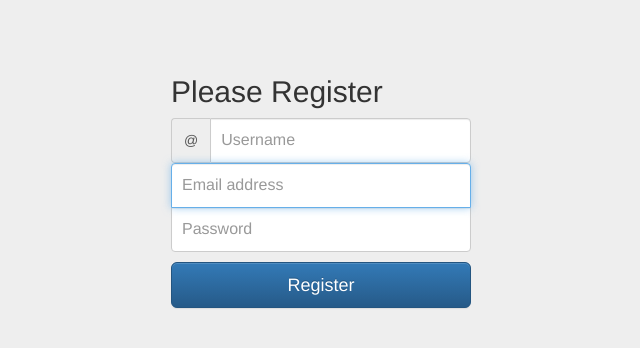
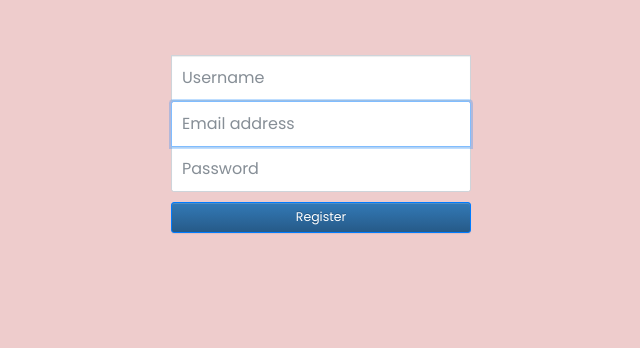
Before and after one commit to xDannyx/sklep, a PHP site: page /register.php in a window 1280 px wide. Shown: the top 348 px of the page, without its empty margins (319-959 px from the left). Run offline with PHP 8.4, Linux system fonts and the light colour scheme; data that the repository does not hold is empty.

Commit message:
poprawa formatowania

```diff
--- a/register.php
+++ b/register.php
@@ -1,39 +1,78 @@
 <?php
+
 $connection =new mysqli('mysql.cba.pl','bazadanychPZ','123456Pz');
+
 if (!$connection){
+
     die("Database Connection Failed" . mysqli_error($connection));
+
 }
+
 $select_db = mysqli_select_db($connection,'tomekandr');
+
 if (!$select_db){
+
     die("Database Selection Failed" . mysqli_error($connection));
+
 }
+
 if (isset($_POST['username']) && isset($_POST['password'])){
+
   $username2 = $_POST['username'];
+
 $email2 = $_POST['email'];
+
   $password2 = $_POST['password'];
 
+
+
   $query = "INSERT INTO `user` (username, password, email) VALUES ('$username2', '$password2', '$email2')";
+
   $result = mysqli_query($connection, $query);
+
   if($result){
+
       $smsg = "User Created Successfully.";
+
   }else{
+
       $fmsg ="User Registration Failed";
+
   }
+
 }
+
 ?>
+
+
+
 
 
  <head>
 
+
+
 <!-- Latest compiled and minified CSS -->
+
+
 
 <link rel="stylesheet" href="https://maxcdn.bootstrapcdn.com/bootstrap/3.3.7/css/bootstrap.min.css" >
 
 
 
+
+
+
+
 <!-- Optional theme -->
 
+
+
 <link rel="stylesheet" href="https://maxcdn.bootstrapcdn.com/bootstrap/3.3.7/css/bootstrap-theme.min.css" >
+
+
+
+
 
 
 
@@ -41,40 +80,106 @@ $email2 = $_POST['email'];
 
 
 
+
+
+
+
 <!-- Latest compiled and minified JavaScript -->
+
+
 
 <script src="https://maxcdn.bootstrapcdn.com/bootstrap/3.3.7/js/bootstrap.min.js"></script>
 
 
 
+
+
+
+
+		<title>Projekt Farby - rejestracja</title>
+
+		<meta charset="utf-8">
+
+		<meta http-equiv="X-UA-Compatible" content="IE=edge">
+
+		<meta name="viewport" content="width=device-width, initial-scale=1">
+
+		<link rel="stylesheet" type="text/css" href="styles/bootstrap4/bootstrap.min.css">
+
+		<link href="plugins/font-awesome-4.7.0/css/font-awesome.min.css" rel="stylesheet" type="text/css">
+
+		<link rel="stylesheet" type="text/css" href="styles/main_styles.css">
+
+		<link rel="stylesheet" type="text/css" href="styles/responsive.css">
+
+		<link rel="stylesheet" type="text/css" href="plugins/OwlCarousel2-2.2.1/owl.carousel.css">
+
+		<link rel="stylesheet" type="text/css" href="plugins/OwlCarousel2-2.2.1/owl.theme.default.css">
+
+		<link rel="stylesheet" type="text/css" href="plugins/OwlCarousel2-2.2.1/animate.css">
+
+
+
+
+
  </head>
+
+
 
 <div class="container">
 
+
+
       <form class="form-signin" method="POST">
 
-        <h2 class="form-signin-heading">Please Register</h2>
+
+
+
+
+
 
         <div class="input-group">
 
-	  <span class="input-group-addon" id="basic-addon1">@</span>
+
+
+
+
+
 
 	  <input type="text" name="username" class="form-control" placeholder="Username" required>
 
+
+
 	</div>
+
+
 
         <label for="inputEmail" class="sr-only">Email address</label>
 
+
+
         <input type="email" name="email" id="inputEmail" class="form-control" placeholder="Email address" required autofocus>
+
+
 
         <label for="inputPassword" class="sr-only">Password</label>
 
+
+
         <input type="password" name="password" id="inputPassword" class="form-control" placeholder="Password" required>
+
+
 
         <button class="btn btn-lg btn-primary btn-block" type="submit">Register</button>
 
 
 
+
+
+
+
       </form>
 
+
+
 </div>
```
